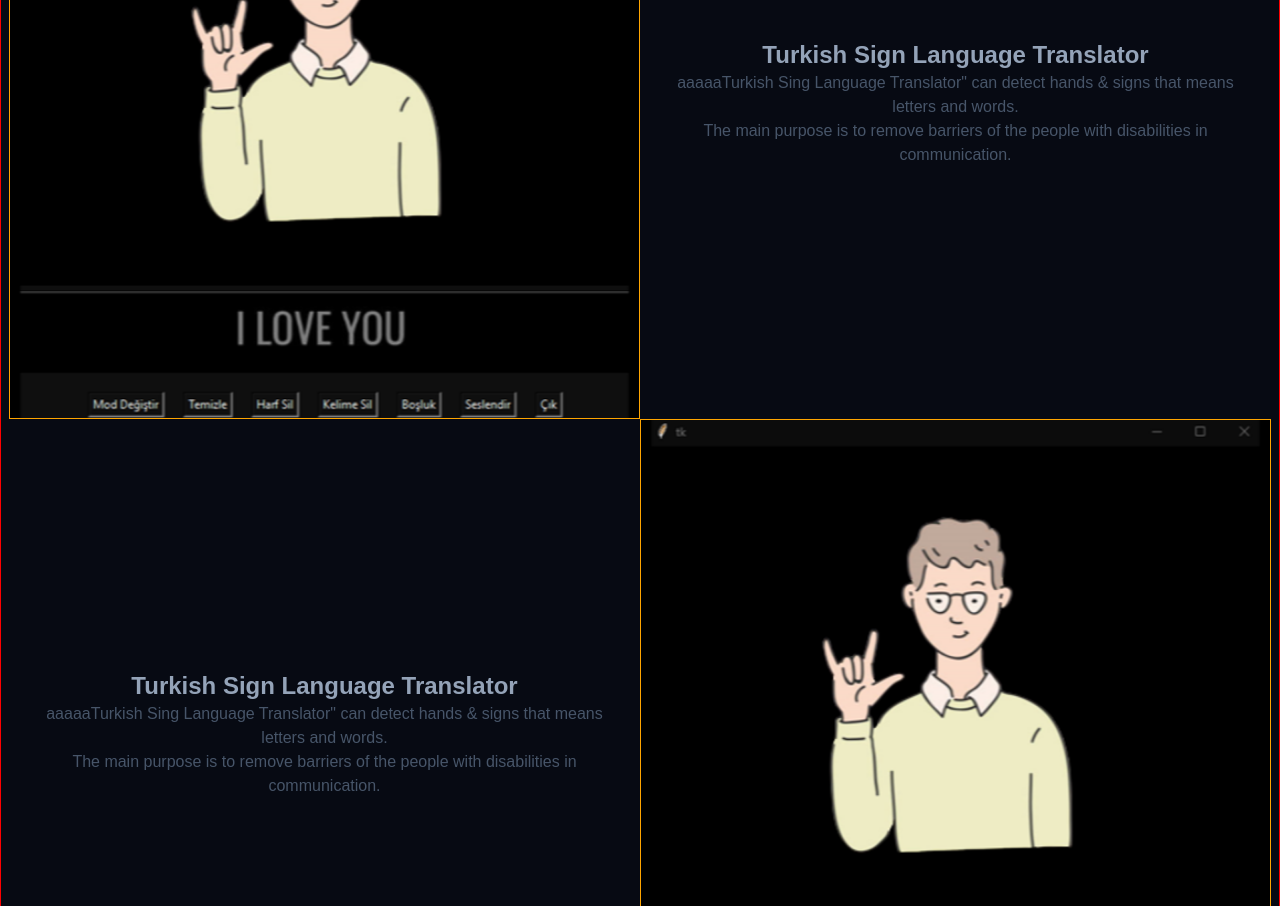
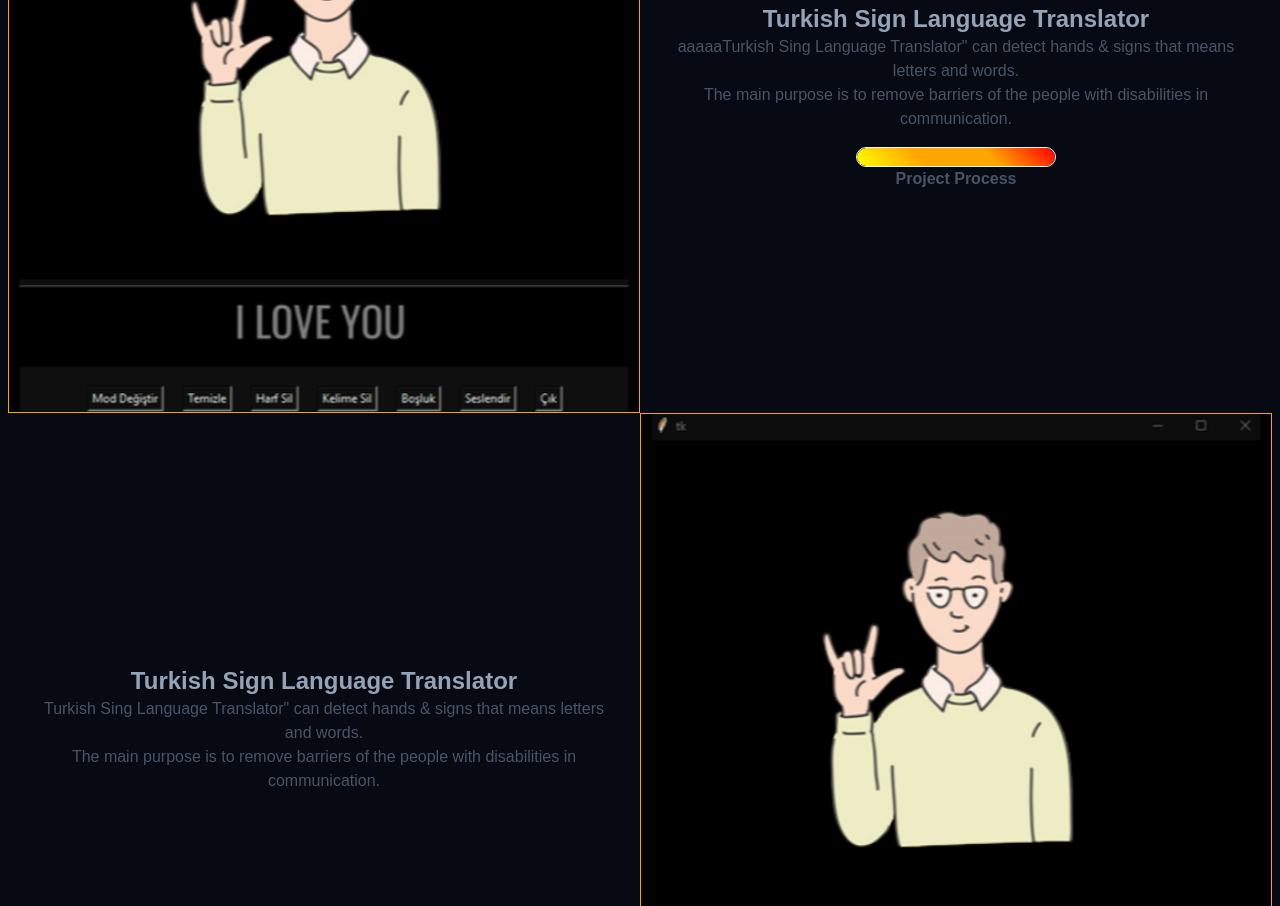
Before and after one commit to samettoprak/portfolio, a website built with Vite: page index.html in a window 1280 px wide. Shown: the part 1894-2800 px from the top of the page. Built offline with nearby package versions, Linux system fonts and the light colour scheme; files whose address does not match are found by name; a web font is replaced by a local one.

Commit message:
Upgraded Projects section.

```diff
--- /dev/null
+++ b/app.js
@@ -0,0 +1,11 @@
+const observer = new IntersectionObserver((entries) => {
+  entries.forEach((entry) => {
+    const progressBar = entry.target.querySelector(".bar");
+
+    if (entry.isIntersecting) {
+      progressBar.classList.add("fill-animation");
+    }
+  });
+});
+
+observer.observe(document.querySelector(".bar__container"));
--- a/components/projects.css
+++ b/components/projects.css
@@ -25,12 +25,11 @@
 .project__img {
   position: relative;
   border: 1px solid orange;
-  background-color: orange;
 }
 .project__img img {
   width: 100%;
 }
-.project__container-desc {
+.project__about {
   display: flex;
   flex-direction: column;
   justify-content: center;
@@ -39,6 +38,97 @@
   padding-left: 0.5rem;
 }
 
+.project_img1 {
+  grid-area: img1;
+}
+.project_img2 {
+  grid-area: img2;
+}
+.project_img3 {
+  grid-area: img3;
+}
+.project_img4 {
+  grid-area: img4;
+}
+.project_about1 {
+  grid-area: abt1;
+}
+.project_about2 {
+  grid-area: abt2;
+}
+.project_about3 {
+  grid-area: abt3;
+}
+.project_about4 {
+  grid-area: abt4;
+}
+
+.bar__container {
+  width: 200px;
+  height: 20px;
+  border: 1px solid var(--clr-light);
+  position: relative;
+  overflow: hidden;
+  margin-top: 1rem;
+  border-radius: 1rem;
+  background: var(--clr-slate800);
+}
+
+.bar {
+  width: 100%;
+  height: 100%;
+  background: linear-gradient(45deg, yellow, orange, orange, red);
+  position: absolute;
+  border-radius: 1rem;
+  opacity: 0;
+}
+.project__process {
+  color: var(--clr-slate600);
+  position: relative;
+  font-weight: 600;
+}
+
+.project__process::before {
+  content: "";
+  position: absolute;
+  height: 100%;
+  bottom: -1.5ch;
+  width: 1%;
+  transform: translateX(-10px) rotate(90deg);
+  transition: 1s;
+  box-shadow: 0 0 10px 1px gray;
+  background-color: white;
+  animation: text-animate 5s infinite;
+}
+.fill-animation {
+  animation: process 1s ease-in 1 forwards;
+}
+@keyframes process {
+  from {
+    width: 0;
+    opacity: 0;
+  }
+  to {
+    opacity: 1;
+  }
+}
+
+@keyframes text-animate {
+  0%,
+  100% {
+    opacity: 0;
+    animation-delay: 1s;
+  }
+  25%,
+  75% {
+    opacity: 1;
+    box-shadow: -10px 0 10px 1px white;
+  }
+  50% {
+    transform: translateX(14ch) rotate(90deg);
+    opacity: 0;
+  }
+}
 /* filter */
 /* .project__img::after {
   content: "";
@@ -54,9 +144,14 @@
 
 /* sm */
 @media (min-width: 640px) {
-  .work_container {
+  .project_container {
     display: grid;
     grid-template-columns: 1fr 1fr;
+    grid-template-areas:
+      "img1 abt1"
+      "abt2 img2"
+      "img3 abt3"
+      "abt4 img4";
   }
 }
 
--- a/index.html
+++ b/index.html
@@ -5,11 +5,12 @@
       href="https://api.fontshare.com/v2/css?f[]=general-sans@500,600,400,700&display=swap"
       rel="stylesheet"
     />
+
     <meta charset="UTF-8" />
     <link rel="icon" type="image/svg+xml" href="/vite.svg" />
-
     <meta name="viewport" content="width=device-width, initial-scale=1.0" />
     <title>Portfolio</title>
+    <script src="app.js" defer></script>
   </head>
   <body>
     <header class="header container">
@@ -106,13 +107,45 @@
           atque magnam quia accusamus totam enim architecto soluta. At, ut
           animi.
         </p>
+
+        <div class="project_container">
           <!-- proje1 -->
-        <div class="work_container">
           <!-- <h1 class="project__title">Turkish Sign Language Translator</h1> -->
-          <picture class="project__img">
+          <picture class="project__img project_img1">
             <img src="/tsl1.png" alt="" />
           </picture>
-          <div class="project__container-desc">
+          <div class="project__about project_about1">
+            <h1 class="project__title">Turkish Sign Language Translator</h1>
+            <p class="project__desc">
+              aaaaaTurkish Sing Language Translator" can detect hands & signs
+              that means letters and words. <br />
+              The main purpose is to remove barriers of the people with
+              disabilities in communication. <br />
+            </p>
+
+            <div class="bar__container">
+              <div class="bar"></div>
+            </div>
+            <p class="project__process">Project Process</p>
+          </div>
+          <!-- proje2 -->
+          <picture class="project__img project_img2">
+            <img src="/tsl1.png" alt="" />
+          </picture>
+          <div class="project__about project_about2">
+            <h1 class="project__title">Turkish Sign Language Translator</h1>
+            <p class="project__desc">
+              Turkish Sing Language Translator" can detect hands & signs that
+              means letters and words. <br />
+              The main purpose is to remove barriers of the people with
+              disabilities in communication. <br />
+            </p>
+          </div>
+          <!-- proje3 -->
+          <picture class="project__img project_img3">
+            <img src="/tsl1.png" alt="" />
+          </picture>
+          <div class="project__about project_about3">
             <h1 class="project__title">Turkish Sign Language Translator</h1>
             <p class="project__desc">
               aaaaaTurkish Sing Language Translator" can detect hands & signs
@@ -121,8 +154,11 @@
               disabilities in communication. <br />
             </p>
           </div>
-            <!-- <h1 class="project__title">Turkish Sign Language Translator</h1> -->
-            <div class="project__container-desc">
+          <!-- proje4 -->
+          <picture class="project__img project_img4">
+            <img src="/tsl1.png" alt="" />
+          </picture>
+          <div class="project__about project_about4">
             <h1 class="project__title">Turkish Sign Language Translator</h1>
             <p class="project__desc">
               aaaaaTurkish Sing Language Translator" can detect hands & signs
@@ -130,14 +166,9 @@
               The main purpose is to remove barriers of the people with
               disabilities in communication. <br />
             </p>
-            </div><picture class="project__img">
-              <img src="/tsl1.png" alt="" />
-            </picture>
-
           </div>
-
+          <!-- end of projects -->
         </div>
-
       </section>
     </main>
     <!-- <footer></footer> -->
--- a/utils.css
+++ b/utils.css
@@ -43,7 +43,7 @@
   margin-right: auto;
   padding-left: 0.5rem;
   padding-right: 0.5rem;
-  border: 1px solid red;
+  /* border: 1px solid red; */
 }
 .section {
   margin-top: 5rem;
```
Also changed, not shown: public/esinav.png (added). Lines whose indentation alone changed are shown as unchanged.
